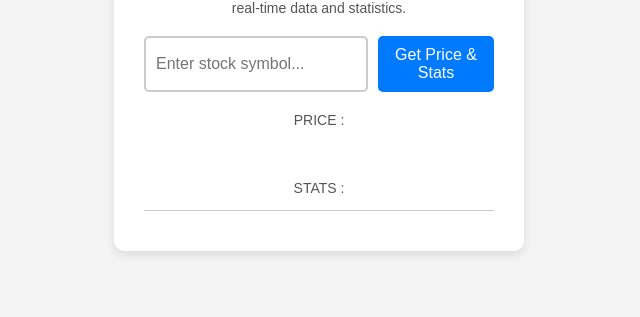
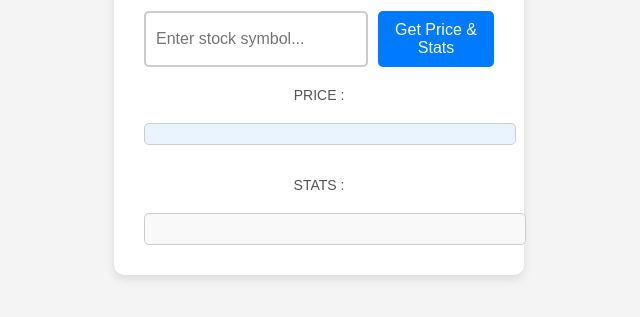
Before and after one commit to laksh-ghai/FoxFin, a plain HTML site: page index.html in a window 1280 px wide. Shown: the part 353-670 px from the top of the page, without its empty margins (321-961 px from the left). Drawn offline with Linux system fonts and the light colour scheme.

Commit message:
Update style.css

```diff
--- a/style.css
+++ b/style.css
@@ -59,18 +59,30 @@ button:hover {
     background: #0056b3;
 }
 
-#result, #stats {
-    margin-top: 20px;  /* Ensures spacing between elements */
+/* ✅ FIXED: Separate styles for #result and #stats */
+#result {
+    margin-top: 20px;
+    padding: 10px;
     font-size: 16px;
     font-weight: bold;
     color: #333;
-    text-align: left;
-    width: 100%;  /* Ensures proper width */
-    display: block;  /* Prevents inline behavior */
+    text-align: center;
+    background: #eaf4ff; /* Light blue background */
+    border-radius: 5px;
+    border: 1px solid #ccc;
+    width: 100%;
 }
 
 #stats {
-    margin-top: 10px;  /* Additional spacing between result & stats */
-    padding-top: 10px;
-    border-top: 1px solid #ccc;  /* Adds a subtle divider */
+    margin-top: 20px;
+    padding: 15px;
+    font-size: 14px;
+    font-weight: normal;
+    color: #333;
+    text-align: left;
+    background: #f9f9f9; /* Light gray background */
+    border-radius: 5px;
+    border: 1px solid #ccc;
+    width: 100%;
+    line-height: 1.6; /* Improves text readability */
 }
```
